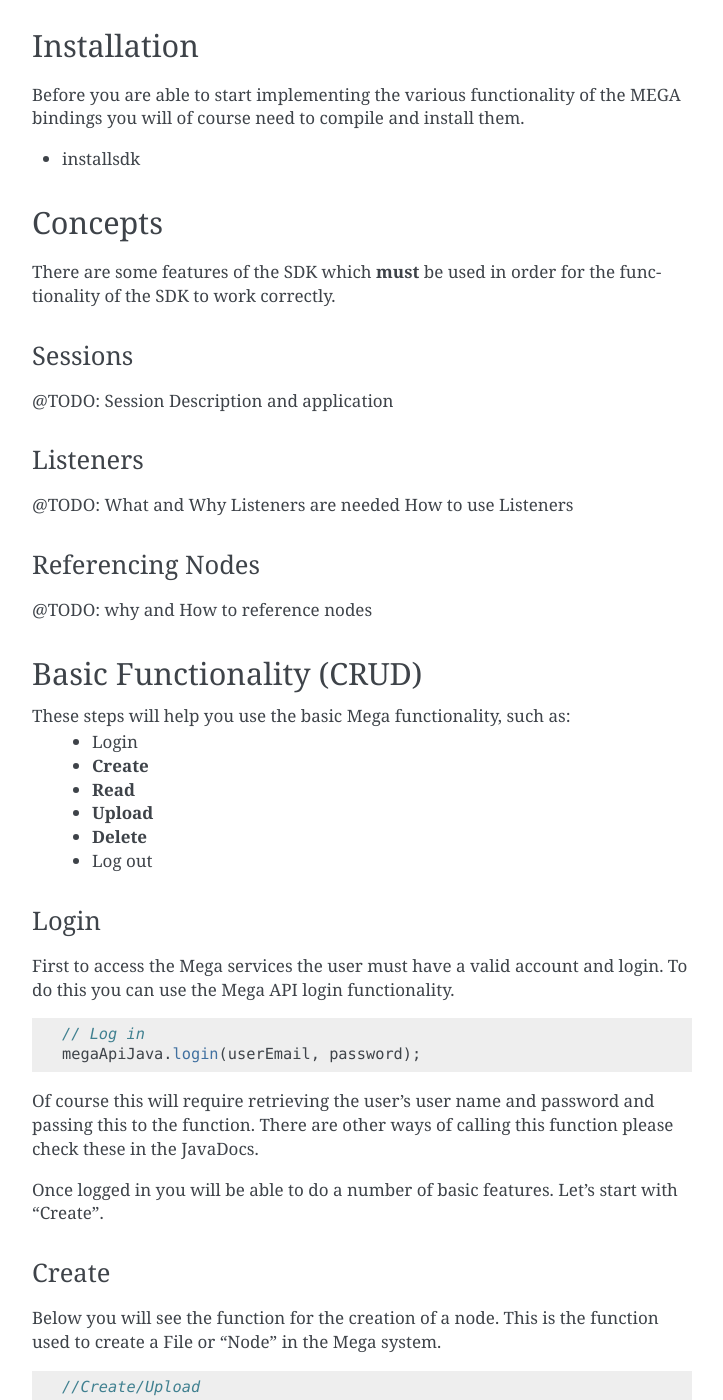
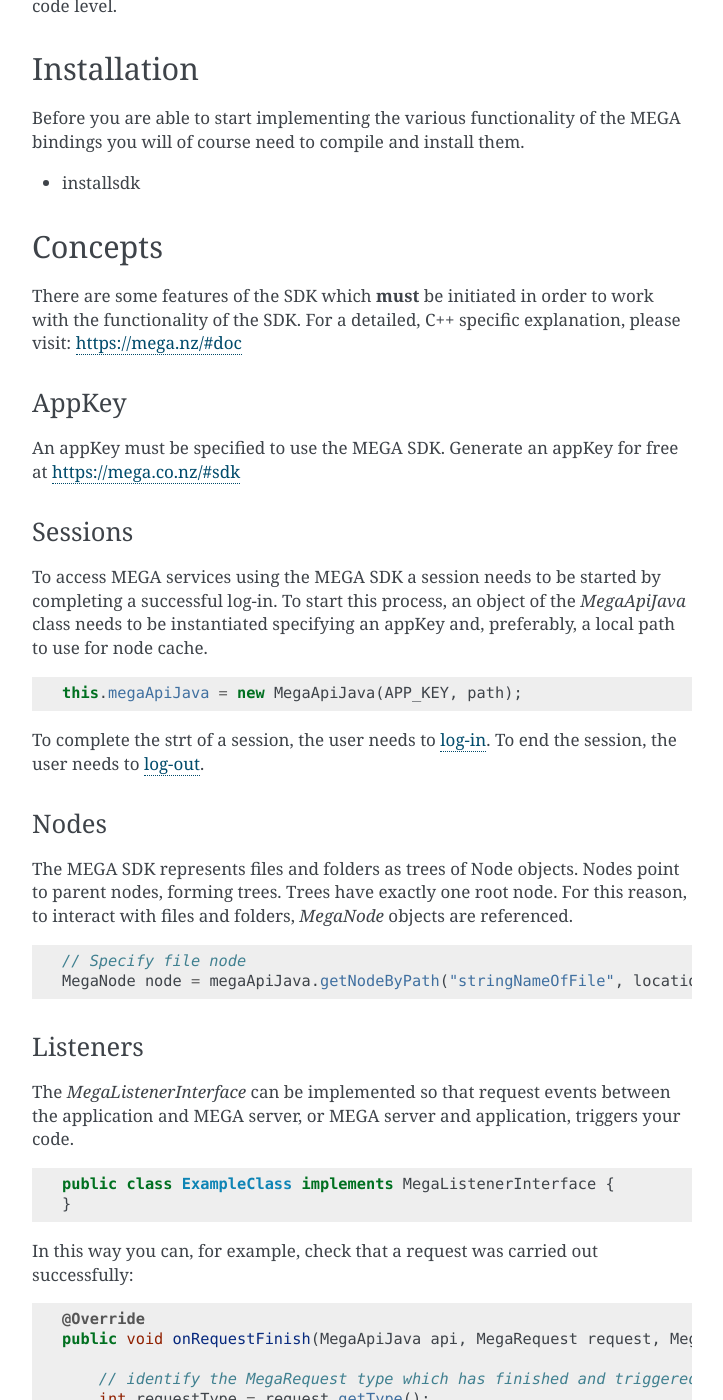
Before and after one commit to meganz/sdk, a Sphinx documentation site: the page built from bindings/doc/java/sphinx/source/gettingstarted.rst, in a window 1280 px wide and 1400 px high, scrolled down 1383 px. Shown: the whole window, without its empty margins (388-1111 px from the left). Built offline with Sphinx 7.4.7, drawn with Linux system fonts in a browser that asks for light colours; pages that are not in the unit, such as notebooks, are missing from menus; some of the changed text lies outside the part shown.

Commit message:
Extract info from https://mega.nz/#doc and Java example code. Complete concepts section and add to basic functionality section.

```diff
--- a/bindings/doc/java/sphinx/source/gettingstarted.rst
+++ b/bindings/doc/java/sphinx/source/gettingstarted.rst
@@ -38,7 +42,8 @@
 Asynchronous
 ^^^^^^^^^^^^
 
-In order to speed up the process of interacting with MEGA services, common functionality is carried out on separate threads from the core C++ code.
+In order to speed up the process of interacting with MEGA services, common functionality is carried out on non-blocking, concurrent threads at the core C++ code level.
+
 
 ----------------------------------------
 Installation
@@ -52,35 +57,79 @@
 Concepts
 -------------------
 
-There are some features of the SDK which **must** be used in order for the functionality of the SDK to work correctly.
+There are some features of the SDK which **must** be initiated in order to work with the functionality of the SDK. For a detailed, C++ specific explanation, please visit: https://mega.nz/#doc
+
+^^^^^^^
+AppKey
+^^^^^^^
+
+An appKey must be specified to use the MEGA SDK. Generate an appKey for free at https://mega.co.nz/#sdk
 
 ^^^^^^^^
 Sessions
 ^^^^^^^^
 
-@TODO:
-Session Description and application
+To access MEGA services using the MEGA SDK a session needs to be started by completing a successful log-in. To start this process, an object of the `MegaApiJava` class needs to be instantiated specifying an appKey and, preferably, a local path to use for node cache.
+
+.. code:: java
+
+    this.megaApiJava = new MegaApiJava(APP_KEY, path);
+
+To complete the strt of a session, the user needs to log-in_. To end the session, the user needs to log-out_.
+
+^^^^^^^^^^^^^^^^^
+Nodes
+^^^^^^^^^^^^^^^^^
+
+The MEGA SDK represents files and folders as trees of Node objects. Nodes point to parent nodes, forming trees. Trees have exactly one root node. For this reason, to interact with files and folders, `MegaNode` objects are referenced.
+
+.. code:: java
+
+    // Specify file node
+    MegaNode node = megaApiJava.getNodeByPath("stringNameOfFile", locationPathOfFile);
+
 
 ^^^^^^^^^
 Listeners
 ^^^^^^^^^
 
-@TODO:
-What and Why Listeners are needed
-How to use Listeners
+The `MegaListenerInterface` can be implemented so that request events between the application and MEGA server, or MEGA server and application, triggers your code.
 
-^^^^^^^^^^^^^^^^^
-Referencing Nodes
-^^^^^^^^^^^^^^^^^
+.. code:: java
 
-@TODO:
-why and How to reference nodes
+    public class ExampleClass implements MegaListenerInterface {
+    }
+
+In this way you can, for example, check that a request was carried out successfully:
+
+.. code:: java
+
+    @Override
+    public void onRequestFinish(MegaApiJava api, MegaRequest request, MegaError e) {
+
+        // identify the MegaRequest type which has finished and triggered this event
+        int requestType = request.getType();
+
+        if (requestType == MegaRequest.TYPE_LOGIN) {
+            System.out.println("User login request finished; Result: " + e.toString() + " ");
+        }
+    }
+
+Request Types
+"""""""""""""
+Some useful request types include:
+ * MegaRequest.TYPE_LOGIN
+ * MegaRequest.TYPE_FETCH_NODES
+ * MegaRequest.TYPE_ACCOUNT_DETAILS
+ * MegaRequest.TYPE_UPLOAD
+ * MegaRequest.TYPE_REMOVE
+ * MegaRequest.TYPE_LOGOUT
 
 ---------------------------
 Basic Functionality (CRUD)
 ---------------------------
 
-These steps will help you use the basic Mega functionality, such as:
+These steps will help you use the basic MEGA SDK functionality, such as:
  * Login
  * **Create**
  * **Read**
@@ -88,9 +137,13 @@
  * **Delete**
  * Log out
 
-^^^^^
-Login
-^^^^^
+.. _loginRef:
+
+^^^^^^
+Log-in
+^^^^^^
+
+One of the `MegaApiJava.login()` options should used to log into a MEGA account or a public folder to succesfully start a session. If the login request succeeds, call MegaApiJava.fetchNodes() to get the account's file hierarchy from MEGA. Once the file hierarchy is retrieved, all other requests including file management and transfers can be used.
 
 First to access the Mega services the user must have a valid account and login.
 To do this you can use the Mega API login functionality.
@@ -168,10 +221,13 @@
 
             megaApiJava.remove(node, this);
 
--------------------
+^^^^^^^
+Log-out
+^^^^^^^
 Cleaning Up
--------------------
 @TODO How to tidy up (if necessary) when ending the application's MEGA session.
 
-And that's it your now ready to start storing your info onto the Mega Cloud.
-For more detailed information we have a brief how to on each of the functions, or if you want the specifics only you can check out the JavaDoc.
+ * After using MegaApiJava.logout() you can reuse the same MegaApi object to log in to another MEGA account or a public folder.
+
+
+And that's it your now ready to developing in Java for the Mega Cloud Storage service. For more specific detail you can check out the inline JavaDoc in the Java binding classes.
```
Also changed, not shown: other parts of bindings/doc/java/sphinx/source/gettingstarted.rst (+4 -0 lines).
